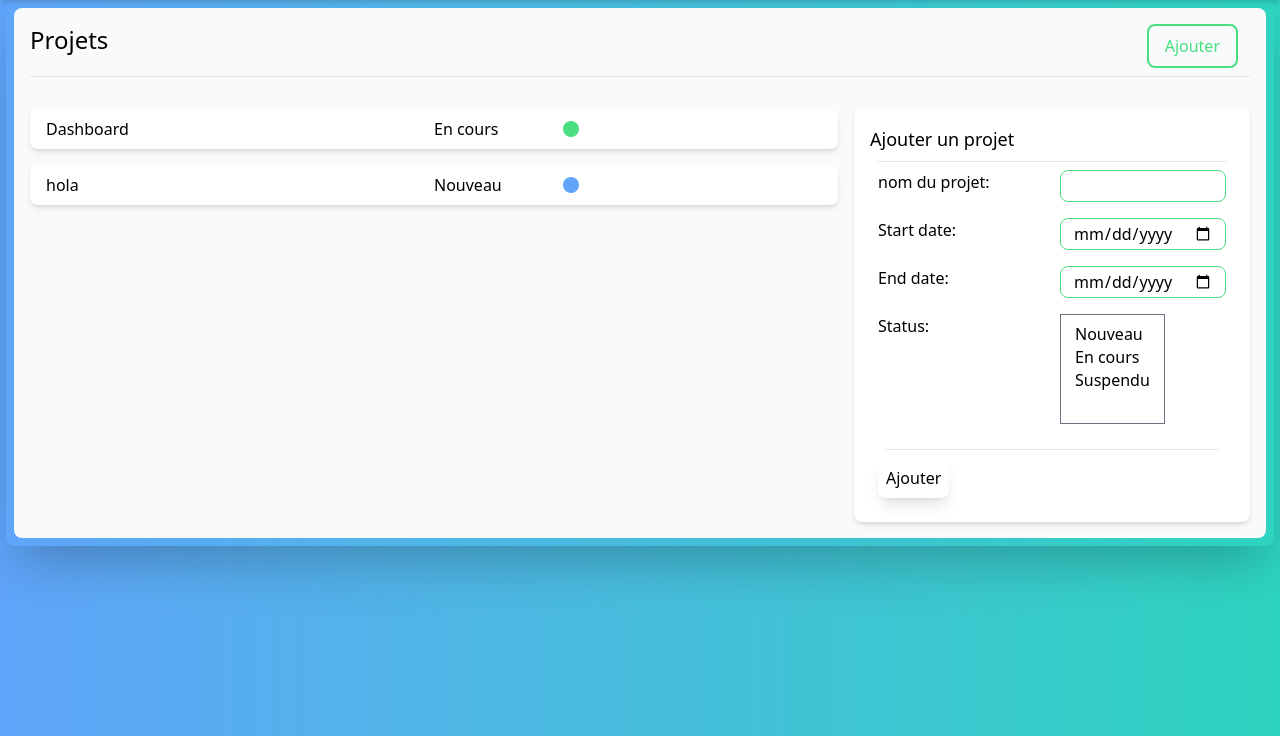
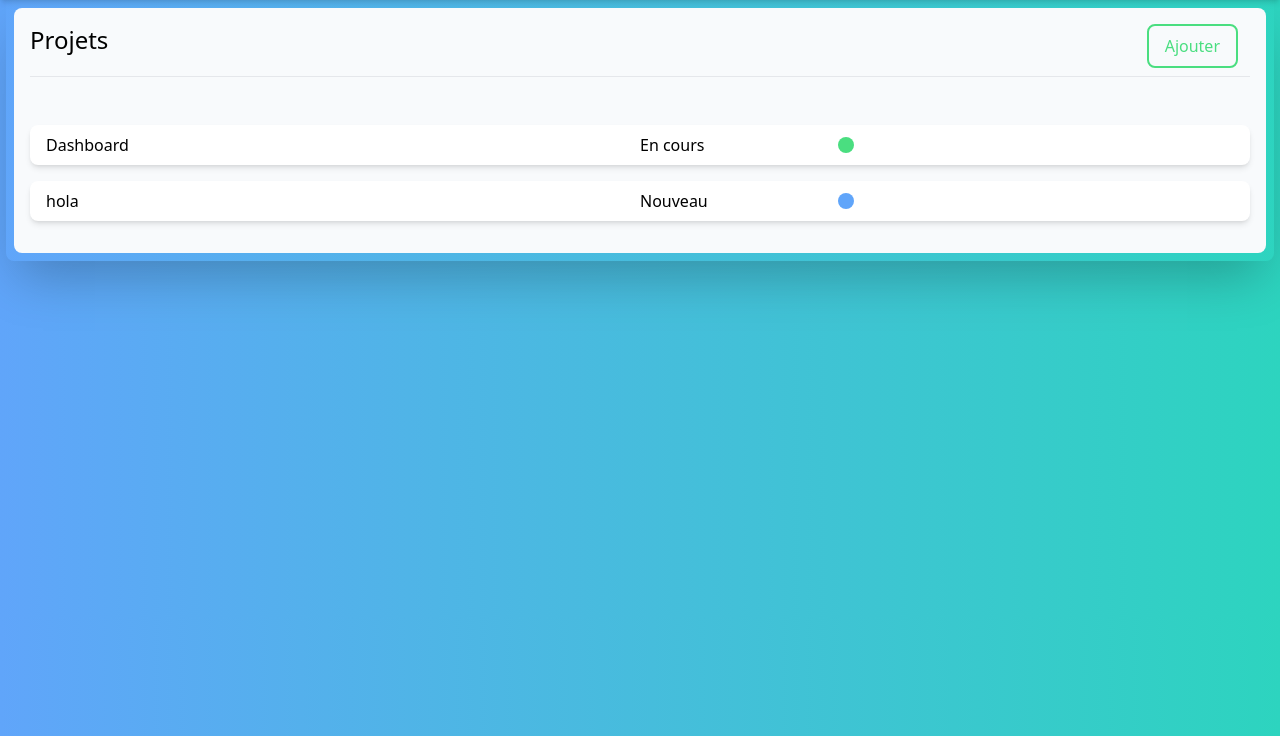
Before and after one commit to lecoffre/dashboard, a Django app: page /dashboard/projects/ in a window 1280 px wide. Shown: the part 64-800 px from the top of the page. Run offline with Django 4.2, Linux system fonts and the light colour scheme; data comes from the database, SQL or seed files in the repository; parts of the project's set-up code (start-up, migrations or seed data) failed here and were passed over; some libraries are stand-ins or nearby versions.

Commit message:
add responsive

```diff
--- a/site_dashboard_django/templates/base.html
+++ b/site_dashboard_django/templates/base.html
@@ -122,7 +122,6 @@
 
 
 
-
 	<script>
 		const btn = document.querySelector("button.mobile-menu-button");
 		const menu = document.querySelector(".mobile-menu");
--- a/site_dashboard_django/templates/dash/projects.html
+++ b/site_dashboard_django/templates/dash/projects.html
@@ -7,15 +7,15 @@ Projets
 {% block content %}
 
 
-<div class="rounded-lg bg-slate-50 p-4 min-h-96 grid  md:grid-cols-3 gap-4 sm:grid-cols-1 ">
+<div class="rounded-lg bg-slate-50 p-4 min-h-96 grid grid-cols-3 gap-8 ">
 
-<div class="col-span-3">
+<div class=" col-span-3">
     <ul class="flex justify-between ">
         <li class="mr-3">
           <h1 class="inline-block text-2xl" href="#">Projets</h1>
         </li>
         <li class="mr-3">
-          <button class="inline-block py-2 px-4 text-green-400 cursor-not-allowed border-2 border-green-400 rounded-lg hover:border-white hover:text-white hover:bg-green-400" href="#">Ajouter</button>
+          <button class="hide-show inline-block py-2 px-4 text-green-400 cursor-not-allowed border-2 border-green-400 rounded-lg hover:border-white hover:text-white hover:bg-green-400" href="#">Ajouter</button>
         </li>
       </ul>
       <hr class="mb-4 mt-2">
@@ -23,7 +23,7 @@ Projets
 
 
 
-<div class=" col-span-2">
+<div class=" projects lg:col-span-2 sm:col-span-3 col-span-3">
 
 <div >
 {% for project in Projects %}
@@ -50,7 +50,7 @@ Projets
 
 
 
-<div class="w-full shadow-md bg-white rounded-lg p-4">
+<div class="hide-show-item w-full shadow-md bg-white rounded-lg p-4 lg:col-span-1 sm:col-span-3 col-span-3">
     <h2 class="text-lg">Ajouter un projet</h2>
     <hr class="m-2">
     {% include 'form_template.html' with action='/dashboard/projects/' btn_label='Ajouter' %}
@@ -58,6 +58,30 @@ Projets
 
 </div>
 
+<script>
+    const btn_projects = document.querySelector("button.hide-show");
+    const element = document.querySelector(".hide-show-item");
+    const projects = document.querySelector(".projects");
+    var count = 0;
+    element.classList.toggle("hidden");
+    projects.classList.replace("lg:col-span-2", "lg:col-span-3");
+
+    btn_projects.addEventListener("click", () => {
+        element.classList.toggle("hidden");
+
+        count ++;
+        if(count%2 == 0){
+            projects.classList.replace("lg:col-span-2", "lg:col-span-3");
+
+
+        }else{
+            projects.classList.replace("lg:col-span-3", "lg:col-span-2");
+         }
+
+
+
+    });
+</script>
 
 
 
--- a/site_dashboard_django/theme/static/css/dist/styles.css
+++ b/site_dashboard_django/theme/static/css/dist/styles.css
@@ -934,6 +941,10 @@ select {
   gap: 1rem;
 }
 
+.gap-8 {
+  gap: 2rem;
+}
+
 .space-x-7 > :not([hidden]) ~ :not([hidden]) {
   --tw-space-x-reverse: 0;
   margin-right: calc(1.75rem * var(--tw-space-x-reverse));
@@ -1326,12 +1301,28 @@ select {
 }
 
 @media (min-width: 640px) {
+  .sm\:col-span-1 {
+    grid-column: span 1 / span 1;
+  }
+
+  .sm\:col-span-3 {
+    grid-column: span 3 / span 3;
+  }
+
   .sm\:grid-cols-1 {
     grid-template-columns: repeat(1, minmax(0, 1fr));
   }
 }
 
 @media (min-width: 768px) {
+  .md\:col-span-2 {
+    grid-column: span 2 / span 2;
+  }
+
+  .md\:col-span-3 {
+    grid-column: span 3 / span 3;
+  }
+
   .md\:flex {
     display: flex;
   }
@@ -1352,3 +1343,21 @@ select {
     grid-template-columns: repeat(3, minmax(0, 1fr));
   }
 }
+
+@media (min-width: 1024px) {
+  .lg\:col-span-2 {
+    grid-column: span 2 / span 2;
+  }
+
+  .lg\:col-span-3 {
+    grid-column: span 3 / span 3;
+  }
+
+  .lg\:col-span-1 {
+    grid-column: span 1 / span 1;
+  }
+
+  .lg\:grid-cols-3 {
+    grid-template-columns: repeat(3, minmax(0, 1fr));
+  }
+}
```
Also changed, not shown: other parts of site_dashboard_django/theme/static/css/dist/styles.css (+12 -41 lines).
